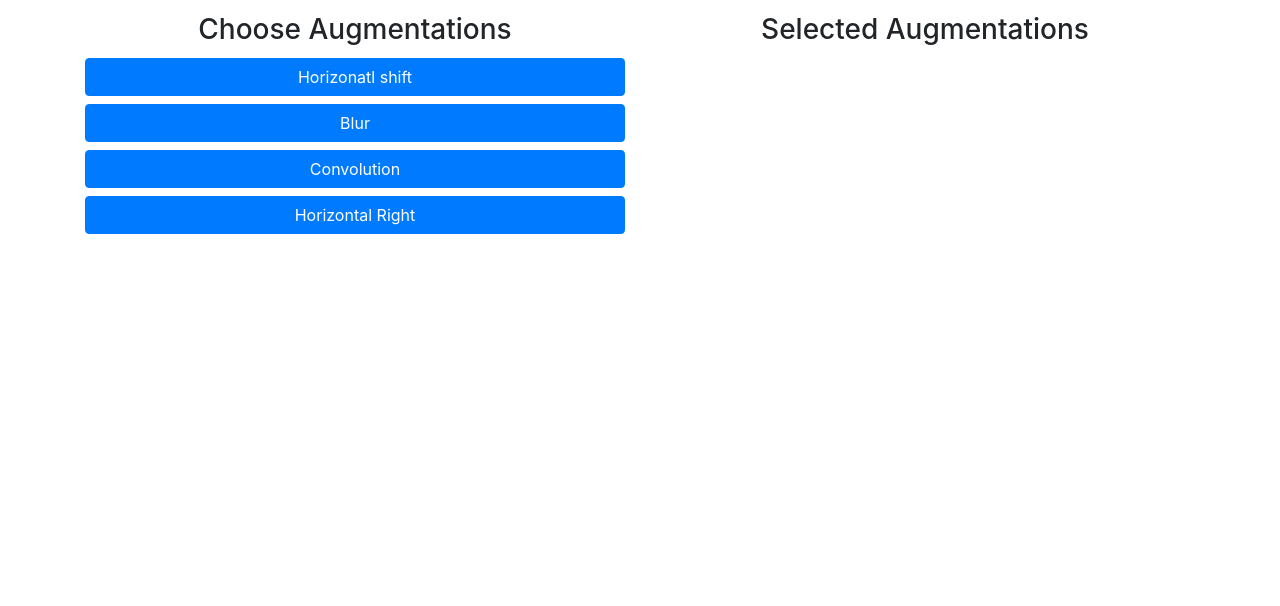
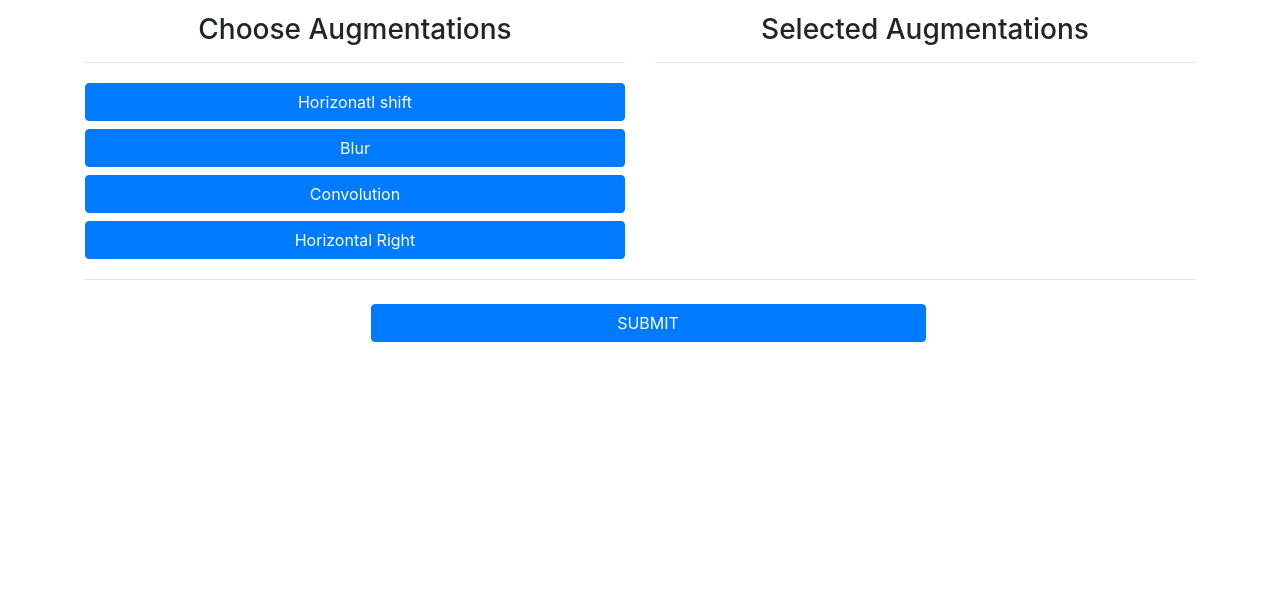
Before and after one commit to dipanshu231099/Inter-IIT-2020-Bosch-DS, a Django app: page /app/augment/ in a window 1280 px wide. Shown: the part 56-662 px from the top of the page. Run offline with Django 3.2, Linux system fonts and the light colour scheme; some libraries are stand-ins or nearby versions.

Commit message:
functionality to post the augmentations

```diff
--- a/classification/forms.py
+++ b/classification/forms.py
@@ -17,3 +17,6 @@ class UploadTrainImage(forms.Form):
 class UploadTestImage(forms.Form):
 
     testing_file = forms.FileField(widget=forms.ClearableFileInput())
+
+class Augmentations(forms.Form):
+    augs = forms.CharField(max_length=300,widget=forms.TextInput(attrs={'type':'hidden'}))
--- a/classification/templates/augmentation.html
+++ b/classification/templates/augmentation.html
@@ -1,28 +1,27 @@
 {% extends 'base.html' %}
 
 {% block content %}
+
 <body>
-
   <div class="container">
-  <div class="text-center">
-    <h1></h1>
-  </div>
     <div class="row">
       <div class="col-sm-6">
         <div class="text-center">
           <h3>Choose Augmentations</h3>
+          <hr>
           <div class="text-left">
-              <button class="btn btn-primary my-1 w-100">Horizonatl shift</button>
-              <button class="btn btn-primary my-1 w-100">Blur</button>
-              <button class="btn btn-primary my-1 w-100">Convolution</button>
-              <button class="btn btn-primary my-1 w-100">Horizontal Right</button>
+            <button type="button" class="btn btn-primary my-1 w-100">Horizonatl shift</button>
+            <button type="button" class="btn btn-primary my-1 w-100">Blur</button>
+            <button type="button" class="btn btn-primary my-1 w-100">Convolution</button>
+            <button type="button" class="btn btn-primary my-1 w-100">Horizontal Right</button>
           </div>
         </div>
       </div>
 
       <div class="col-sm-6">
         <div class="text-center">
-        <h3>Selected  Augmentations</h3>
+          <h3>Selected Augmentations</h3>
+          <hr>
           <div class="text-center">
             <ul class="justList">
             </ul>
@@ -31,9 +30,18 @@
       </div>
 
     </div>
+    <hr>
+    <div class='row'>
+      <div class="col-sm-12 text-center m-2">
+      <form id='aug_form' enctype="multipart/form-data" method='post'>
+        {% csrf_token %}
+        {{ form}}
+        <button type='button' onclick='getAllAugs()' id="aug_submit" class="btn btn-primary w-50">SUBMIT</button>
+      </form>
       </div>
     </div>
   </div>
+</body>
 
-</body>
+
 {% endblock content %}
--- a/classification/templates/footer.html
+++ b/classification/templates/footer.html
@@ -4,13 +4,26 @@
 <script src="https://stackpath.bootstrapcdn.com/bootstrap/4.3.1/js/bootstrap.min.js" integrity="sha384-JjSmVgyd0p3pXB1rRibZUAYoIIy6OrQ6VrjIEaFf/nJGzIxFDsf4x0xIM+B07jRM" crossorigin="anonymous"></script>
 <script>
 
-  $('.btn').click(function() {
+  function getAllAugs() {
+    var augsTags = document.getElementsByClassName('justList')[0].children;
+    var augForm = document.getElementById('aug_form');
+    var inputBox = document.getElementsByName('augs')[0];
+    var augslist = []
+
+    for(var i=0;i<augsTags.length;i++) {
+      augslist.push(augsTags[i].textContent)
+    }
+
+    inputBox.value = augslist.join()
+    console.log(inputBox.value)
+    augForm.submit()
+
+  }
+
+  $('.my-1').click(function() {
   var text = this.innerHTML;
-
   var itemFound = false;
-  console.log("hello");
   $('ul.justList div').each(function() {
-    console.log($(this).text())
     if ($(this).text() === text) {
       itemFound = true;
     }
@@ -21,7 +34,9 @@
     $(this).addClass('btn-success')
     $('<div>', {
       html: text
-    },'</div>').addClass('alert alert-info').appendTo('ul.justList')
+    },'</div>')
+    .addClass('alert alert-info')
+    .appendTo('ul.justList')
   } else {
     $(this).addClass('btn-primary')
     $(this).removeClass('btn-success')
--- a/classification/views.py
+++ b/classification/views.py
@@ -3,6 +3,7 @@ from django.http import HttpResponse
 import os
 from .forms import UploadTrainImage
 from .forms import UploadTestImage
+from .forms import Augmentations
 from PIL import Image
 from numpy import asarray
 import os
@@ -83,7 +84,10 @@ def getpredictions(img):
 
 
 def augment(request):
-    return render(request,"augmentation.html")
+    if request.method == "POST":
+        print(request.POST['augs'])
+    form = Augmentations()
+    return render(request,"augmentation.html",{'form':form})
 
 def Merge(request):
     if request.method == 'POST':
```
Lines whose indentation alone changed are shown as unchanged.
